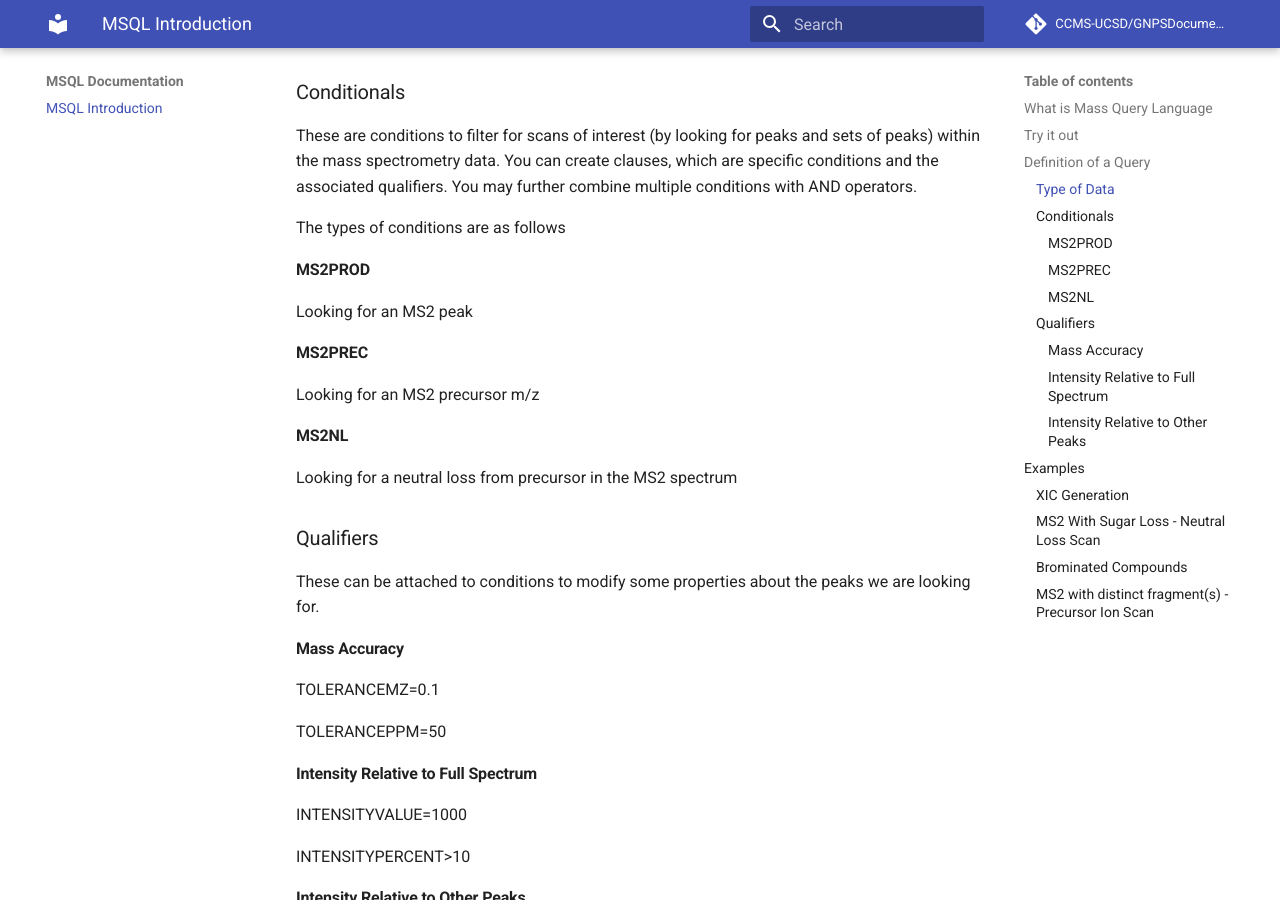
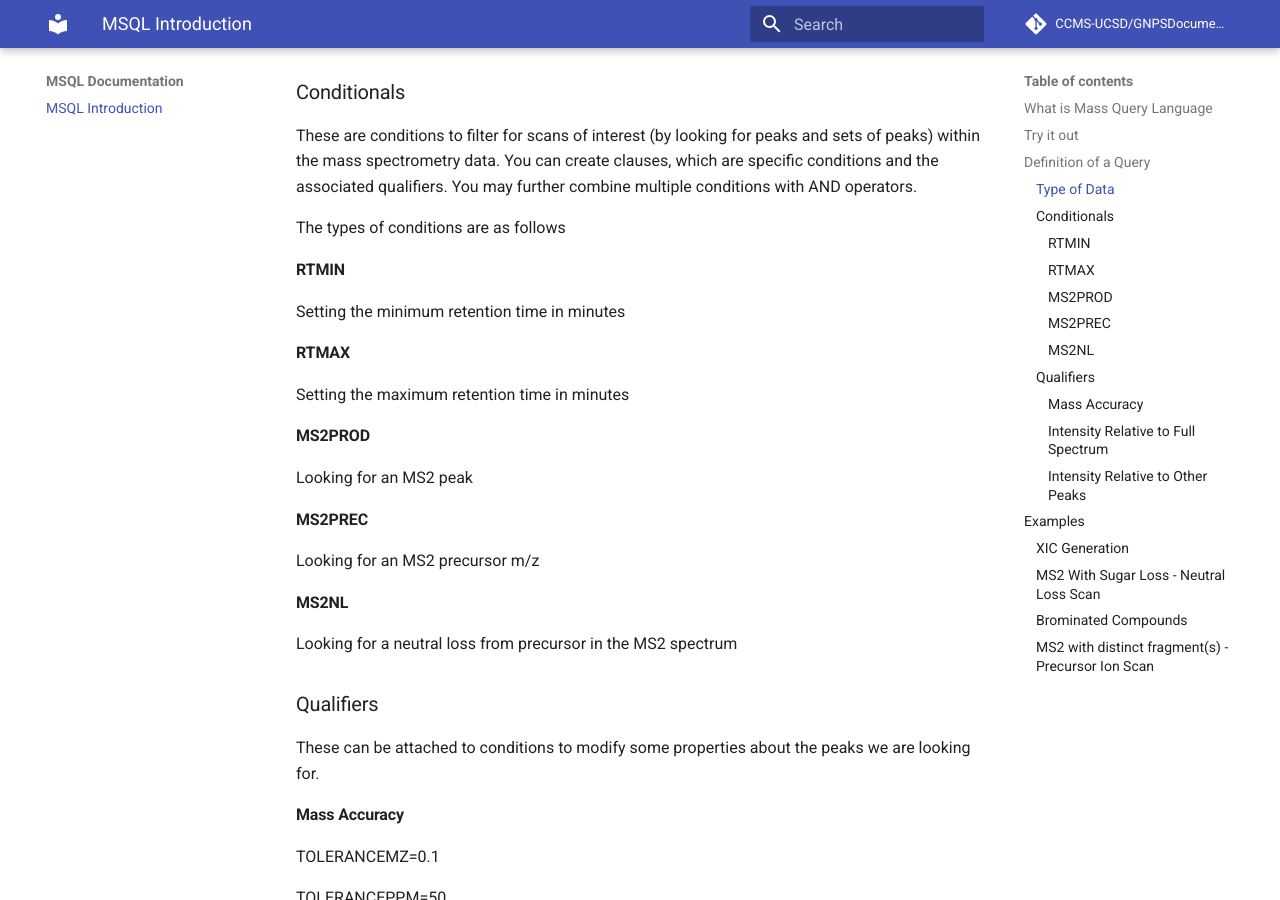
Before and after one commit to mwang87/MassQueryLanguage, an MkDocs documentation site: the page built from docs/docs/index.md, in a window 1280 px wide and 900 px high, scrolled down 1238 px. Built offline with MkDocs 1.6.1 and Material for MkDocs 9.7.7, drawn with Linux system fonts in a browser that asks for light colours; comment, search, counter and statistics services are not loaded.

Commit message:
adding rt min and max

```diff
--- a/docs/docs/index.md
+++ b/docs/docs/index.md
@@ -52,6 +52,14 @@ These are conditions to filter for scans of interest (by looking for peaks and s
 which are specific conditions and the associated qualifiers. You may further combine multiple conditions with AND operators.
 
 The types of conditions are as follows
+
+
+#### RTMIN
+
+Setting the minimum retention time in minutes
+#### RTMAX
+
+Setting the maximum retention time in minutes
 
 #### MS2PROD
 
```
